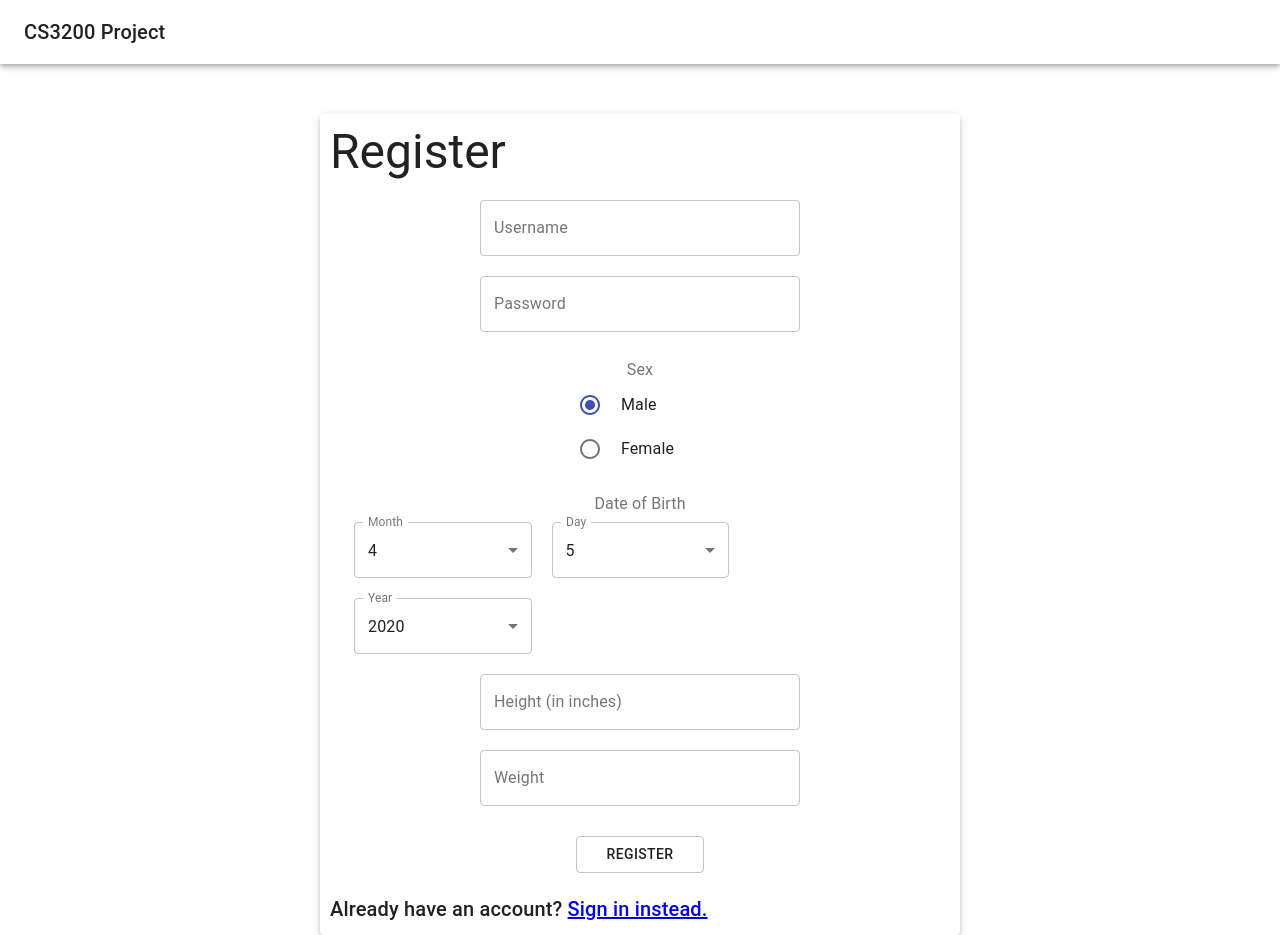
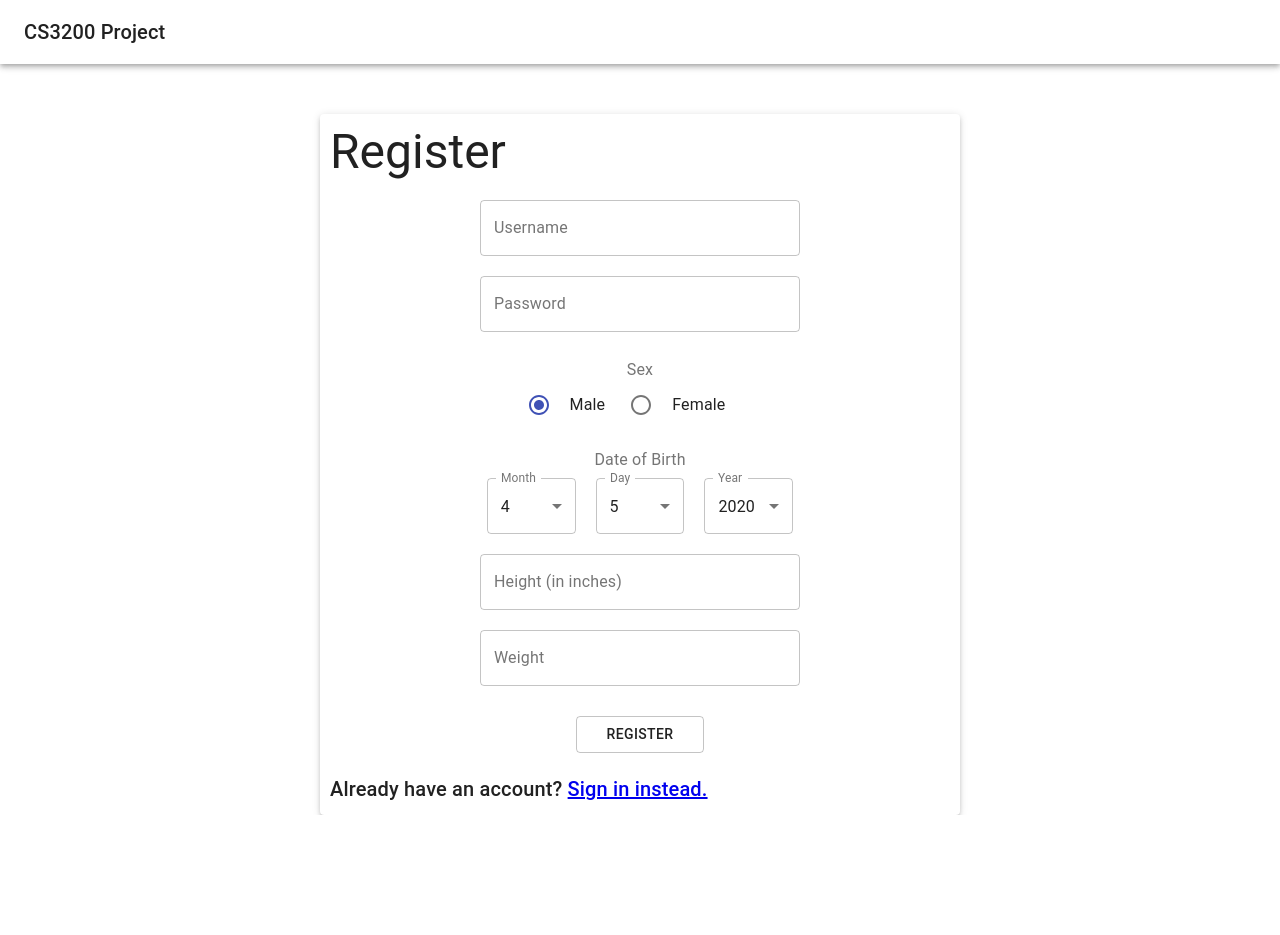
Before and after one commit to werdrew/calorie-tracker, a React (Create React App) app in the folder web/: page /register in a window 1280 px wide. After the commit the page ends 815 px from the top, so only its background shows below. Built offline with nearby package versions, Linux system fonts and the light colour scheme.

Commit message:
Forgot to include the CSS file in previous commit

```diff
--- a/web/src/cs3200project/components/loginPage/registerPage.css
+++ b/web/src/cs3200project/components/loginPage/registerPage.css
@@ -25,6 +25,7 @@
 #registerPage #registerRadioGroup {
     margin: 5px;
     align-self: center;
+    flex-direction: row;
 }
 
 #registerPage #registerFormLabel {
@@ -32,8 +33,13 @@
     align-self: center;
 }
 
+#registerPage #registerDob {
+    display: flex;
+    justify-content: center;
+}
+
 #registerPage .registerDobFormControl {
     margin: 10px;
     align-self: center;
-    width: 30%;
+    width: 15%;
 }
```
